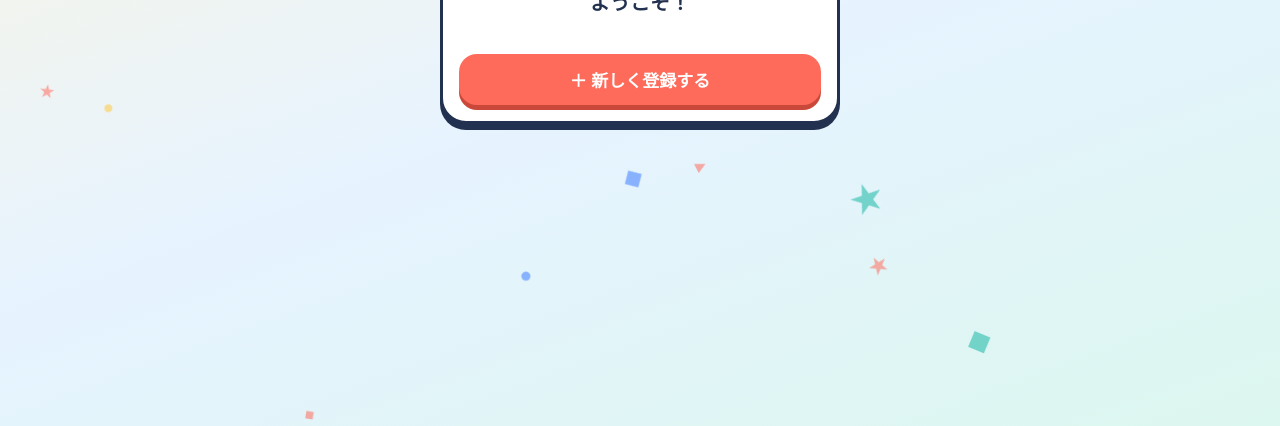
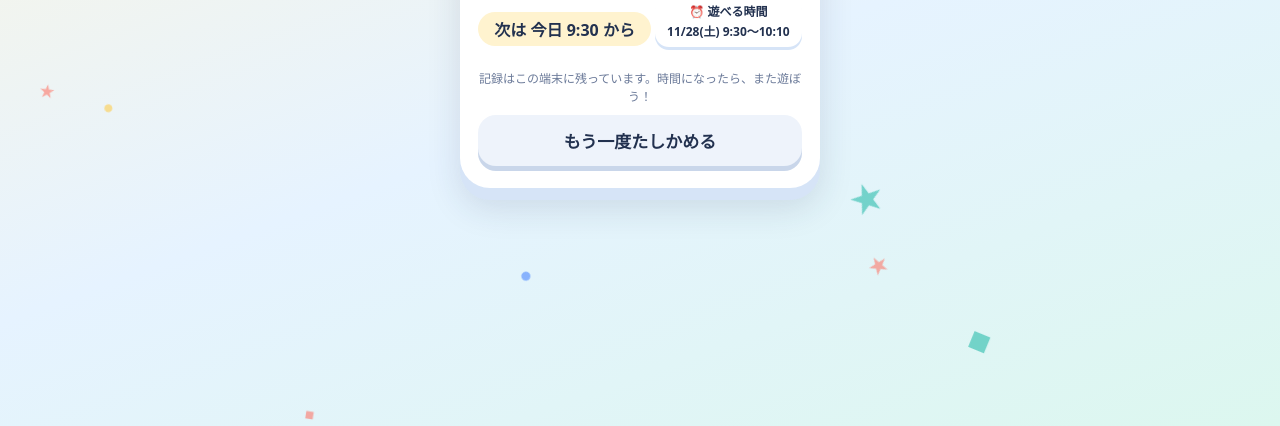
Before and after one commit to yasutakn0303/chemicolor, a plain HTML site: page dist/chemicolor.html in a window 1280 px wide. Shown: the part 374-800 px from the top of the page. Drawn offline with Linux system fonts and the light colour scheme; a web font is replaced by a local one.

Commit message:
期限付き公開：11/28 9:30〜10:10 だけ遊べるように（遊べる時間をオン）
Co-Authored-By: Claude Opus 5.5 <noreply@anthropic.com>
Claude-Session: https://claude.ai/code/session_01H3Ta7T3QBMgk3CpVr7MTfs

```diff
--- a/dist/chemicolor.html
+++ b/dist/chemicolor.html
@@ -442,12 +442,11 @@ const n = daysToKyotsu(), d = nextKyotsu();
 return n > 0 ? `共通テスト（${d.getMonth() + 1}/${d.getDate()}）まで あと<b>${n}</b>日` : "今日は共通テスト！ がんばれ！";
 }
 const PLAYTIME = {
-enabled: false,         // true にすると時間の制限がかかる（false：いつでも遊べる）
-weekly: [
-{days: "火",   from: "08:40", to: "11:30"},
-{days: "毎日", from: "15:15", to: "22:00"},
+enabled: true,          // true にすると時間の制限がかかる（false：いつでも遊べる）
+weekly: [],
+extra: [
+{date: "2026-11-28", from: "09:30", to: "10:10"},   // 授業で配布（お試し）
 ],
-extra: [],
 off: [],
 };
 const PT = {offset: 0, ready: false, waiting: null};
@@ -489,7 +488,14 @@ if (w) return {ok: false, next: `${k === 0 ? "今日" : k === 1 ? "明日" : WD[
 }
 return {ok: false, next: ""};
 }
-const scheduleText = () => PLAYTIME.weekly.map(w => `${w.days === "毎日" || w.days.length > 1 && /日$|平日/.test(w.days) ? w.days : w.days + "曜"} ${w.from.replace(/^0/, "")}〜${w.to.replace(/^0/, "")}`).join("　／　");
+const hmS = t => t.replace(/^0/, "");
+const scheduleText = () => {
+const n = jstNow();   // 終わった日・時間は出さない
+const ex = (PLAYTIME.extra || []).filter(w => w.date > n.date || w.date === n.date && hm(w.to) > n.min).map(w => { const [y, m, d] = w.date.split("-").map(Number);
+return `${m}/${d}(${WD[new Date(Date.UTC(y, m - 1, d)).getUTCDay()]}) ${hmS(w.from)}〜${hmS(w.to)}`; });
+const wk = PLAYTIME.weekly.map(w => `${w.days === "毎日" || w.days.length > 1 && /日$|平日/.test(w.days) ? w.days : w.days + "曜"} ${hmS(w.from)}〜${hmS(w.to)}`);
+return [...wk, ...ex].join("　／　");
+};
 function playBadge() {
 if (!PLAYTIME.enabled) return "";
 const s = playStatus();
@@ -507,8 +513,8 @@ run++; $("hdr").style.display = "none"; $("tint").style.opacity = 0;
 stage.innerHTML = s ? `<div class="result" style="text-align:center">
 <div style="font-size:54px">🌙</div>
 <h2 class="pop">今は遊べない時間です</h2>
-${s.next ? `<div class="title-b">次は <b>${s.next}</b> から</div>` : ""}
-<div class="ptime" style="margin-top:8px">⏰ 遊べる時間<br>${scheduleText().replace(/　／　/g, "<br>")}</div>
+${s.next ? `<div class="title-b">次は <b>${s.next}</b> から</div>` : `<div class="title-b">次に遊べる日は、先生からのお知らせを待ってね</div>`}
+${scheduleText() ? `<div class="ptime" style="margin-top:8px">⏰ 遊べる時間<br>${scheduleText().replace(/　／　/g, "<br>")}</div>` : ""}
 <div style="font-size:12px;color:var(--sub);margin-top:10px">記録はこの端末に残っています。時間になったら、また遊ぼう！</div>
 <button class="btn sub" id="ptRe">もう一度たしかめる</button></div>`
 : `<div class="result" style="text-align:center"><div style="font-size:40px">⏳</div><h2>時刻を確認しています…</h2></div>`;
```
Also changed, not shown: dist/inorganic.html (+14 -8 lines), src/data/schedule.js (+8 -7 lines), src/engine/playtime.js (+11 -3 lines), 1 other file.
